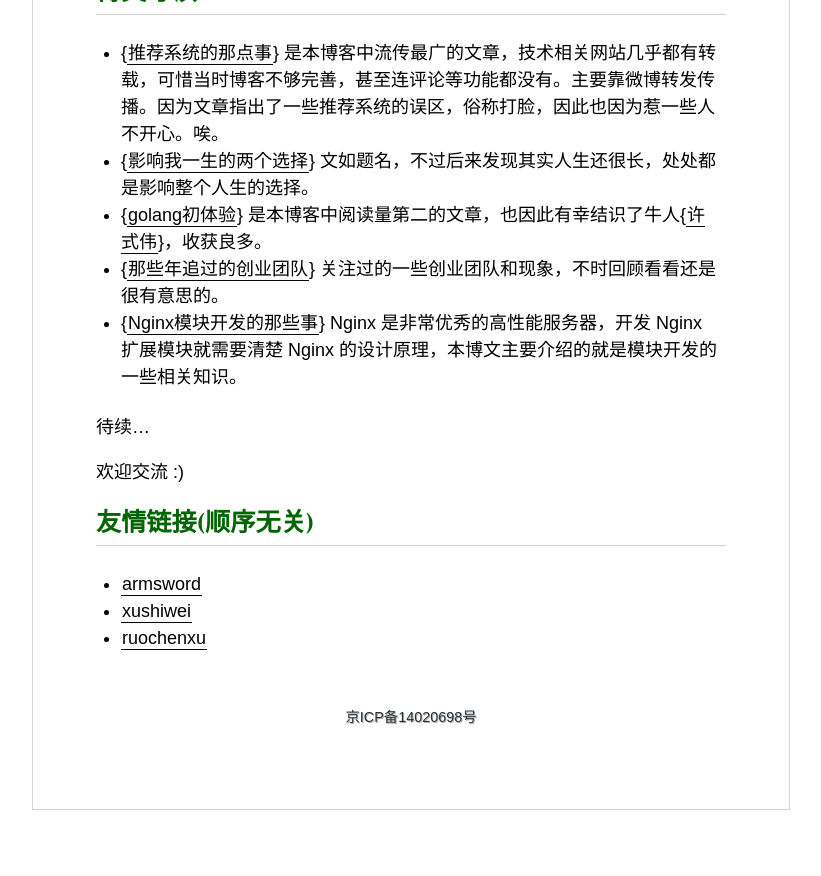
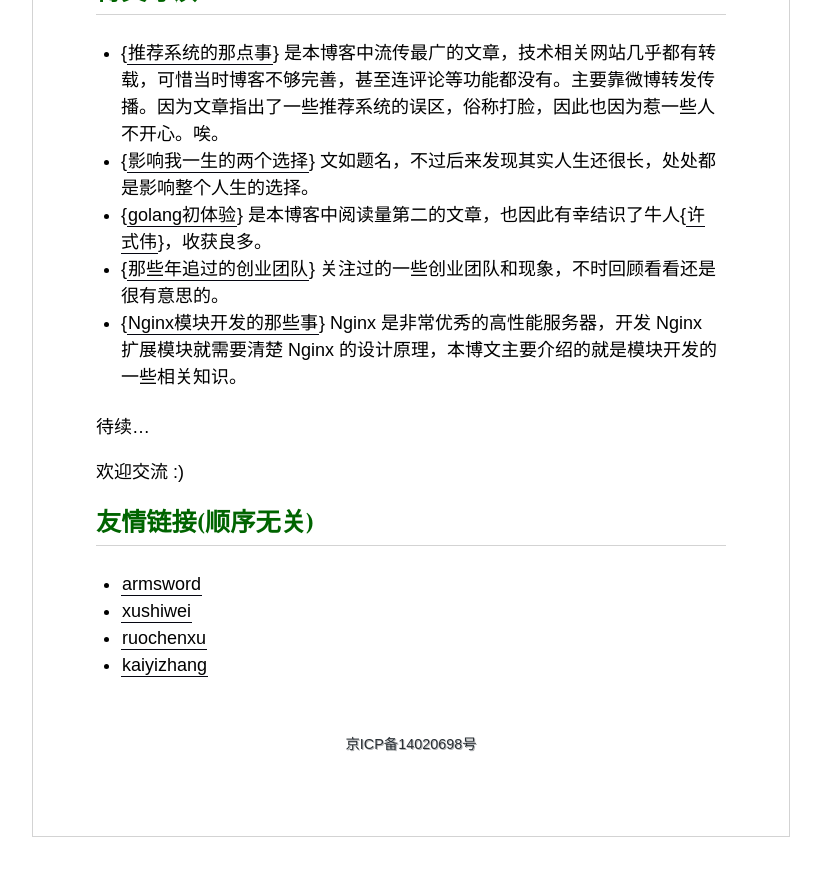
Before and after one commit to yanyiwu/blog, a Jekyll site: the page built from about.markdown, in a window 1280 px wide and 900 px high, scrolled down 1072 px. Shown: the top 876 px of the window, without its empty margins (229-1050 px from the left). Built offline with Jekyll 4.4.1, drawn with Linux system fonts in a browser that asks for light colours; Markdown is read by kramdown in place of the engine named in the settings; comment, search, counter and statistics services are not loaded.

Commit message:
kaiyizhang

```diff
--- a/about.markdown
+++ b/about.markdown
@@ -59,6 +59,7 @@ title: AboutMe
 + [armsword]
 + [xushiwei]
 + [ruochenxu]
++ [kaiyizhang]
 
 [生活随笔]:http://yanyiwu.com/moments/moment.html
 [厨艺展示]:http://yanyiwu.com/cooking-in-life.html
@@ -79,3 +80,4 @@ title: AboutMe
 [ruochenxu]:http://cstdlib.com/
 [xushiwei]:http://xushiwei.com/
 [armsword]:http://armsword.com
+[kaiyizhang]:http://luckykaiyi.com/
```
